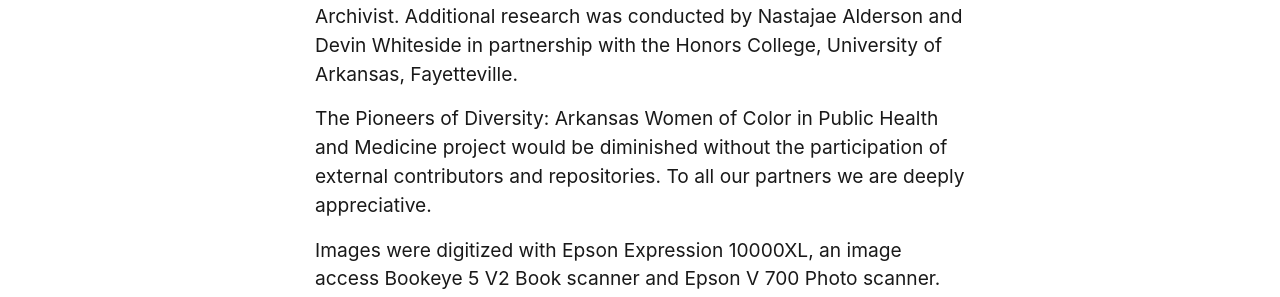
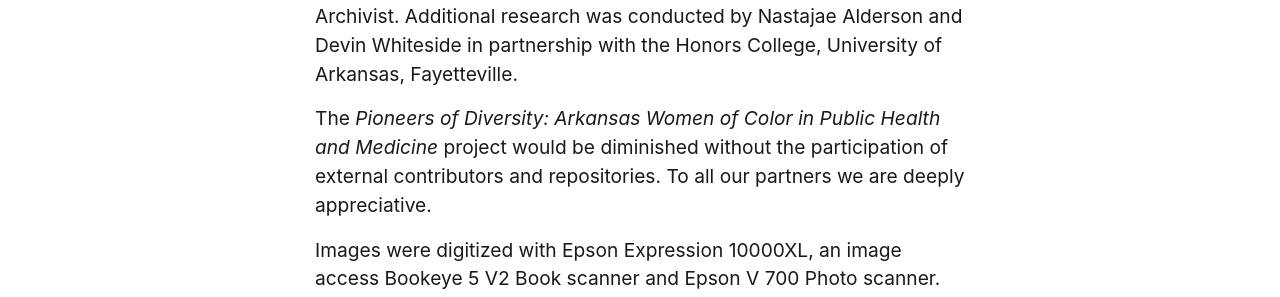
Before and after one commit to Starkad2/Wocim-GH2, a Jekyll site: the page built from pages/about.md, in a window 1280 px wide and 900 px high, scrolled down 2224 px. Shown: the part 154-451 px from the top of the window. Built offline with Jekyll 4.4.1, drawn with Linux system fonts in a browser that asks for light colours.

Commit message:
Update acknow.md

```diff
--- a/_includes/cb/acknow.md
+++ b/_includes/cb/acknow.md
@@ -6,6 +6,6 @@ The Historical Research Center team is composed of Tim Nutt, Suzanne Easley, Log
 
 Images were processed and curated by Geoffery Stark, Digital Archivist.  Additional research was conducted by Nastajae Alderson and Devin Whiteside in partnership with the Honors College, University of Arkansas, Fayetteville.
 
-The Pioneers of Diversity: Arkansas Women of Color in Public Health and Medicine project would be diminished without the participation of external contributors and repositories.  To all our partners we are deeply appreciative.
+The *Pioneers of Diversity: Arkansas Women of Color in Public Health and Medicine* project would be diminished without the participation of external contributors and repositories. To all our partners we are deeply appreciative.
 
 Images were digitized with Epson Expression 10000XL, an image access Bookeye 5 V2 Book scanner and Epson V 700 Photo scanner.  Image optimization was performed using Adobe Photoshop.
```
